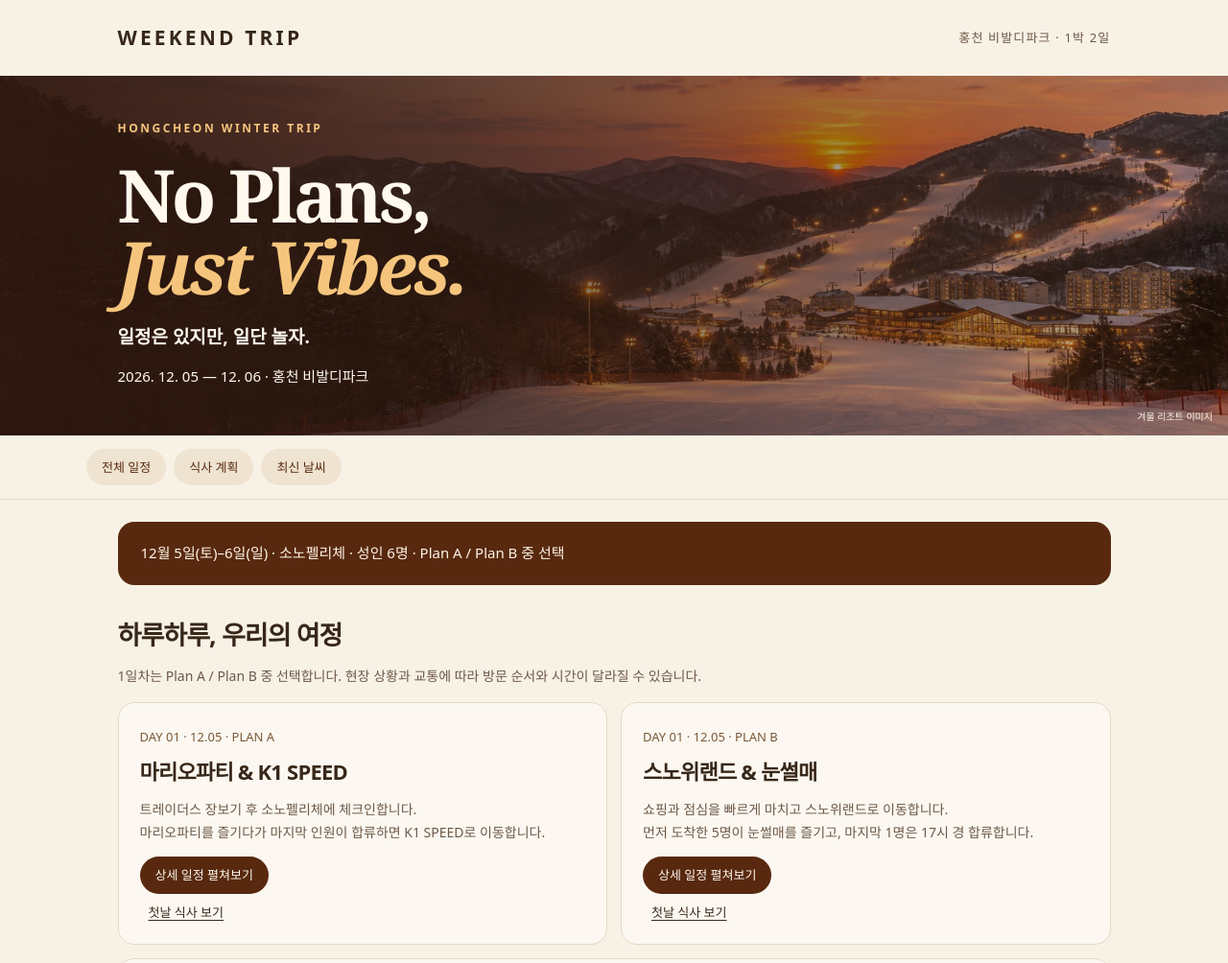
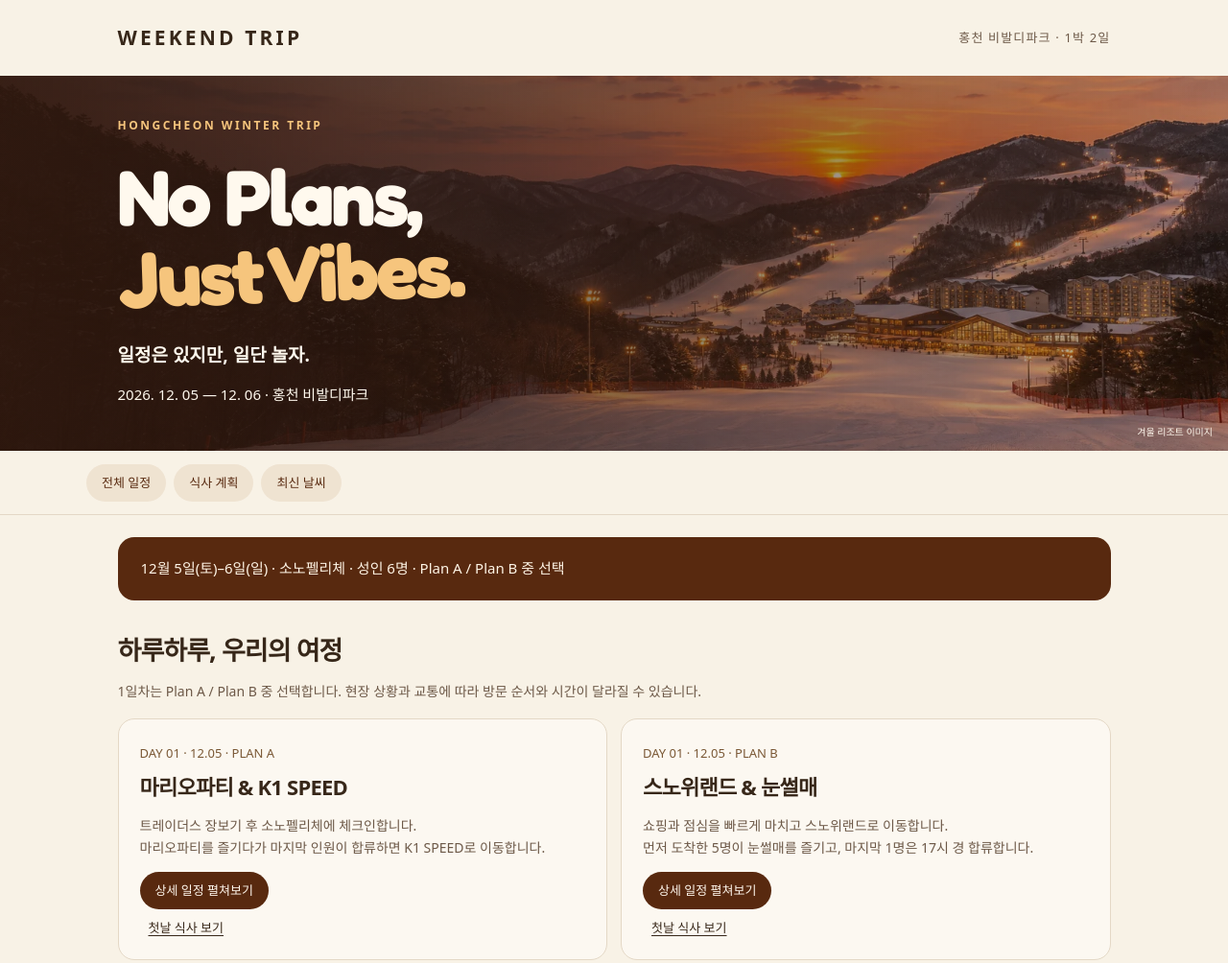
Before and after one commit to N0v2l/soomins-tripguide, a plain HTML site: page docs/index.html in a window 1280 px wide. Shown: the top 1004 px of the page at 96% size. Drawn offline with Linux system fonts and the light colour scheme; no server answers.

Commit message:
Update style.css

```diff
--- a/docs/style.css
+++ b/docs/style.css
@@ -165,3 +165,20 @@ select { background: var(--card); color: var(--ink); border: 1px solid var(--lin
 .schedule-wide {
   grid-column: 1 / -1;
 }
+/* 메인 타이틀 - 캐주얼하고 통통한 글씨체 */
+.hero h1 {
+  font-family: 'Fredoka', sans-serif;
+  font-size: clamp(48px, 7vw, 82px);
+  font-weight: 700;
+  line-height: 1.05;
+  letter-spacing: -0.035em;
+}
+
+/* Just Vibes에 살짝 장난스러운 기울기 */
+.hero h1 em {
+  display: inline-block;
+  font-style: normal;
+  font-weight: 700;
+  transform: rotate(-2deg);
+  transform-origin: left center;
+}
```
